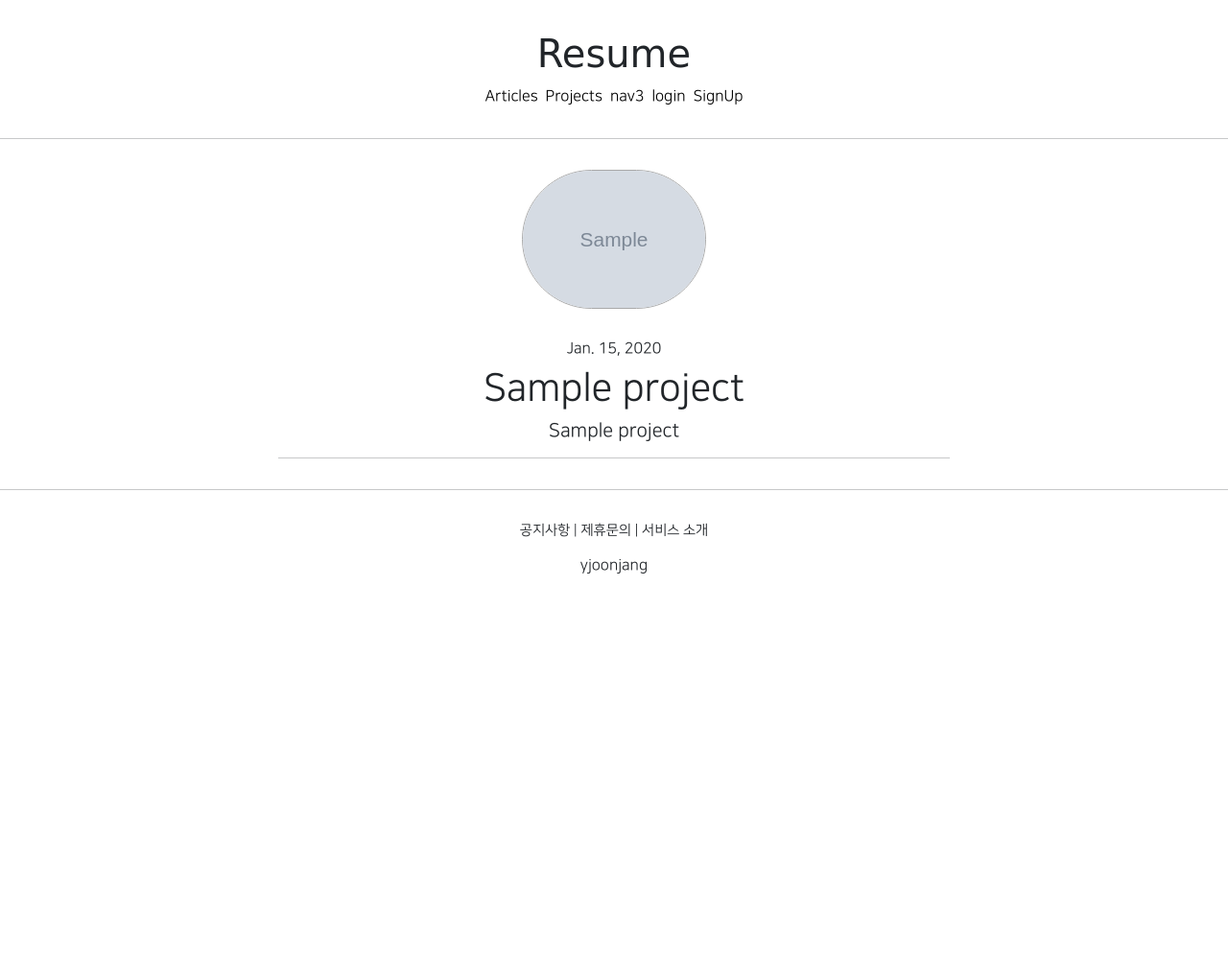
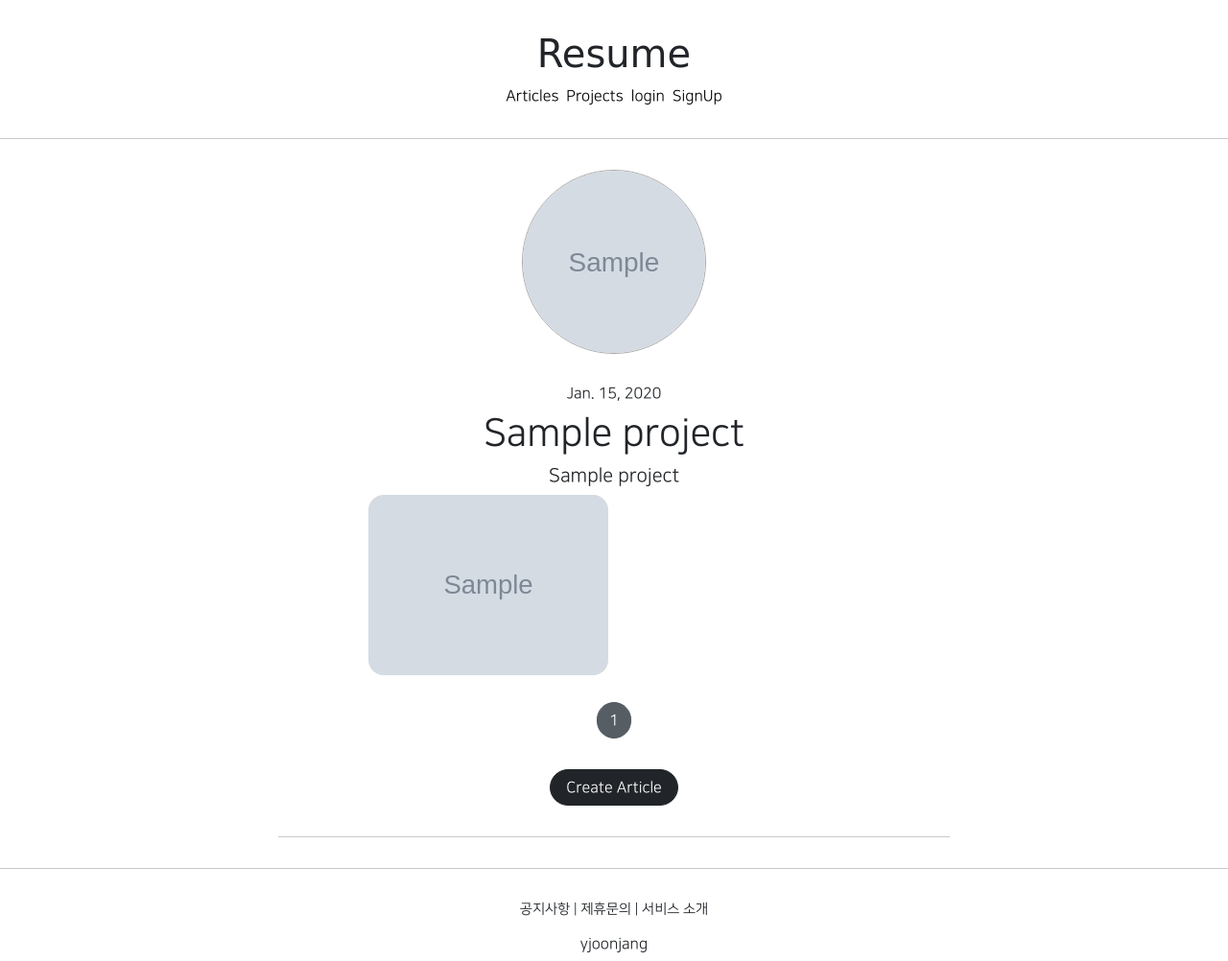
Before and after one commit to yjoonjang/resume-server-clone, a Django app: page /projects/detail/1 in a window 1280 px wide. Shown: the whole page at 96% size. Before the commit the page ends 598 px from the top, so only its background shows below. Run offline with Django 4.2, Linux system fonts and the light colour scheme; tables that the repository leaves empty hold one stand-in row (values such as "Sample post"); grey boxes marked "Sample" are stand-in pictures; some libraries are stand-ins or nearby versions.

Commit message:
feat: fix models and make articles in projectapp

```diff
--- a/accountapp/templates/accountapp/detail.html
+++ b/accountapp/templates/accountapp/detail.html
@@ -45,4 +45,8 @@
         {% endif %}
     </div>
 
+    <div>
+        {% include 'snippets/list_resume.html' with article_list=object_list %}
+    </div>
+
 {% endblock %}
--- a/articleapp/forms.py
+++ b/articleapp/forms.py
@@ -6,4 +6,4 @@ from articleapp.models import Article
 class ArticleCreationForm(ModelForm):
     class Meta:
         model = Article
-        fields = ['title', 'image', 'content']
+        fields = ['title', 'image', 'project', 'content']
--- a/projectapp/templates/projectapp/detail.html
+++ b/projectapp/templates/projectapp/detail.html
@@ -3,7 +3,7 @@
 {% block content %}
 <div>
     <div style="text-align: center; max-width: 700px;  margin: 2rem auto; justify-content: center; align-items: center ">
-        <img style="xheight: 12rem; width: 12rem; border-radius: 20rem; margin-bottom: 2rem; object-fit: cover; border: .5px solid darkgray"
+        <img style="height: 12rem; width: 12rem; border-radius: 20rem; margin-bottom: 2rem; object-fit: cover; border: .5px solid darkgray"
              src="{{ target_project.image.url }}"
         />
         <h6>{{ target_project.created_at }}</h6>
@@ -13,11 +13,11 @@
         <h5>
             {{ target_project.subtitle }}
         </h5>
+
+        <div style="">
+            {% include 'snippets/list_resume.html' with article_list=object_list %}
+        </div>
         <hr />
-
-        <div>
-            {{ target_project.articles }}
-        </div>
     </div>
 </div>
 {% endblock %}
--- a/projectapp/views.py
+++ b/projectapp/views.py
@@ -2,7 +2,9 @@ from django.shortcuts import render
 from django.urls import reverse
 from django.utils.decorators import method_decorator
 from django.views.generic import ListView, CreateView, DetailView
+from django.views.generic.list import MultipleObjectMixin
 
+from articleapp.models import Article
 from projectapp.decorators import account_ownership_required
 from projectapp.forms import ProjectCreationForm
 from projectapp.models import Project
@@ -26,10 +28,16 @@ class ProjectCreateView(CreateView):
         return reverse('projectapp:detail', kwargs={'pk': self.object.pk})
 
 
-class ProjectDetailView(DetailView):
+class ProjectDetailView(DetailView, MultipleObjectMixin):
     model = Project
     context_object_name = 'target_project'
     template_name = 'projectapp/detail.html'
 
+    paginate_by = 25
+
+    def get_context_data(self, **kwargs):
+        object_list = Article.objects.filter(project=self.get_object())
+        return super(ProjectDetailView, self).get_context_data(object_list=object_list, **kwargs)
+
     def create_article(request, pk):
         ...
--- a/templates/header.html
+++ b/templates/header.html
@@ -17,7 +17,6 @@
         <a href="{% url 'projectapp:list' %}">
             <span>Projects</span>
         </a>
-        <span>nav3</span>
         {% if not user.is_authenticated %}
         <a href="{% url 'accountapp:login' %}?next={{ request.path }}">
             <span>login</span>
--- /dev/null
+++ b/templates/snippets/list_resume.html
@@ -0,0 +1,51 @@
+{% load static %}
+
+<style>
+
+.container {
+    padding: 0;
+    margin: 0 auto;
+    display: flex;
+}
+
+.container a {
+    width: 45%;
+    max-width: 250px;
+}
+
+.container div {
+  {#height: 500px;#}
+  background-color: antiquewhite;
+  display: flex;
+  justify-content: center;
+  align-items: center;
+  border-radius: 1rem;
+}
+
+.container img {
+    width: 100%;
+    border-radius: 1rem;
+}
+
+</style>
+{% if article_list  %}
+    <div class="container">
+        {% for article in article_list %}
+            <a href="{% url 'articleapp:detail' pk=article.pk %}">
+                {% include 'snippets/card.html' with article=article %}
+            </a>
+        {% endfor %}
+        <script src="{% static 'js/magicgrid.js' %}"></script>
+    </div>
+{% else %}
+    <div style="text-center">
+        <h1>No Articles YET!</h1>
+    </div>
+{% endif %}
+
+    {% include 'snippets/pagination.html' with page_pbj=page_obj %}
+    <div style="text-align: center">
+        <a href="{% url 'articleapp:create' %}" class="btn btn-dark rounded-pill mt-3 mb-3 px-3">
+            Create Article
+        </a>
+    </div>
```
Also changed, not shown: accountapp/views.py (+9 -1 lines), articleapp/migrations/0003_alter_article_project.py (added), projectapp/migrations/0004_remove_project_articles_remove_project_content.py (added).
